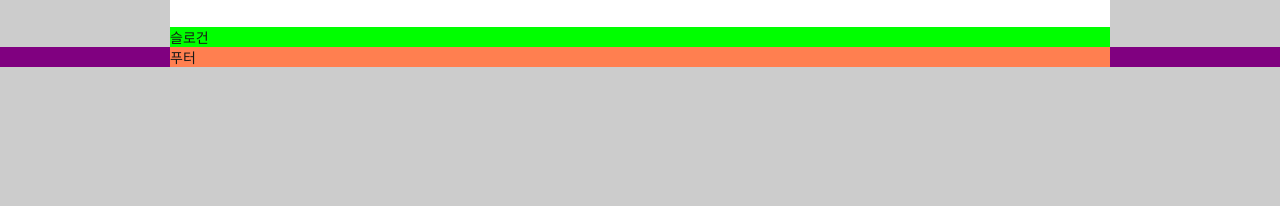
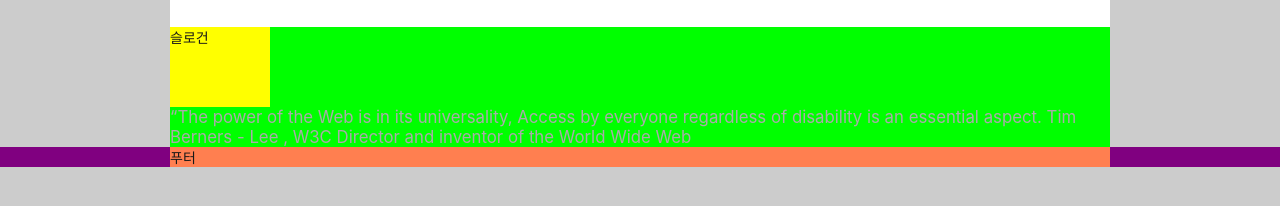
Before and after one commit to chjy0202/connectTo, a website: page HTML5/index.html in a window 1280 px wide. Shown: the part 824-1030 px from the top of the page. Before the commit the page ends 891 px from the top, so only its background shows below. Drawn offline with Linux system fonts and the light colour scheme; a web font is replaced by a local one.

Commit message:
(m)슬로건 연습

```diff
--- a/HTML5/css/index.css
+++ b/HTML5/css/index.css
@@ -43,6 +43,30 @@ body{
   width: 940px;
   margin: 0 auto;
 }
+
+/* 스킵 네비게이션 */
+/* .skip-nav a{
+  display: block;
+  padding: 0;
+  text-align: center;
+  background: #181818;
+  color: #fff;
+}
+
+.skip-nav span{
+  display: inline-block;
+  padding: 8px;
+  height: 0;
+  padding: 0;
+  overflow: hidden;
+}
+
+.skip-nav:focus span{
+  height: auto;
+  padding: 8px;
+  box-shadow: 1px 1px 0 0 red, -1px -1px 0 0 red;
+} */
+
 /* 레이아웃 */
 .header{
   background: #fff;
@@ -788,6 +812,37 @@ body{
 .slogan{
   background: lime;
 }
+
+.slogan-title{
+  background: yellow;
+  width: 100px;
+  height: 80px;
+  background-repeat: no-repeat;
+}
+
+.slogan-title::after{
+  display: inline-block;
+  width: 100%;
+  height: 100%;
+  background-image: url(./images/coffee.png);
+  z-index: 10;
+}
+
+.slogan-content{
+  font-size: 1.2em;
+  color: #aaa;
+}
+
+.slogan-content q::before{
+
+}
+.slogan-content q::after{
+  content: "";
+  display: none;
+}
+
+
+
 /* 푸터 */
 .footer{
   background: purple;
--- a/HTML5/index.html
+++ b/HTML5/index.html
@@ -6,6 +6,11 @@
   <link rel="stylesheet" href="./css/index.css" />
 </head>
 <body>
+  <!-- <div class="skip-nav">
+    <a href="#userEmail" class="skip-nav">
+      본문 바로가기
+    </a>
+  </div> -->
   <header class="header">
     <h1 class="logo">
       <a href="/"><img src="./assets/logo.png" alt="Web Cafe" /></a>
@@ -388,7 +393,16 @@
       </section>
     </div>
   </main>
-  <article class="slogan">슬로건</article>
+  <article class="slogan">
+    <h2 class="slogan-title" title="웹카페에서 웹표준을">슬로건</h2>
+    <p class="slogan-content">
+      <q cite="http://w3.org/WAI">The power of the Web is in its universality, Access by everyone regardless of disability is an essential aspect.</q>
+      Tim Berners - Lee , W3C Director and inventor of the World Wide Web
+    </p>
+    <footer class="sr-only">
+      출처 : W3C, http://w3.org/WAI/
+    </footer>
+  </article>
   <footer class="footer">
     <div class="footer-inner">푸터</div>
   </footer>
```
